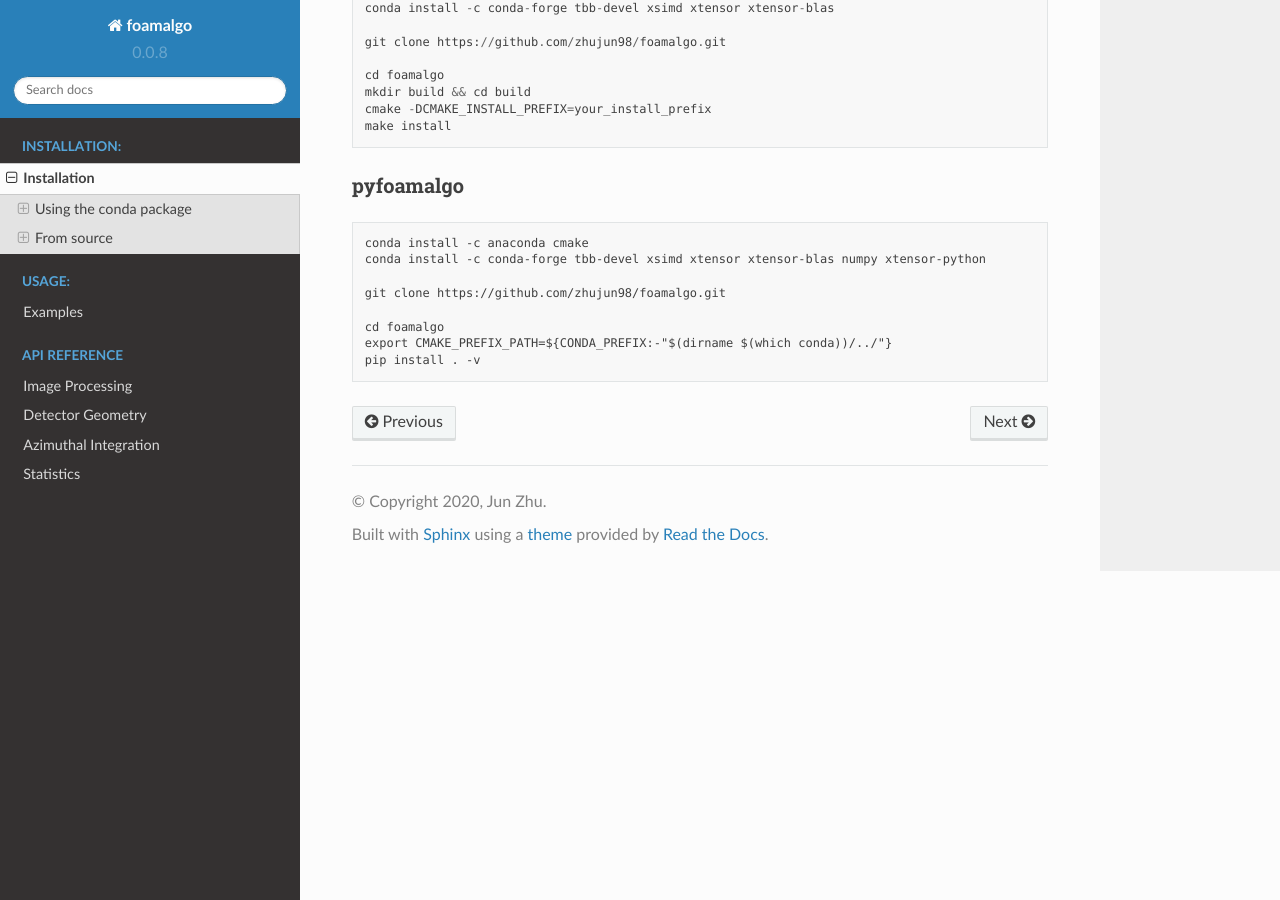
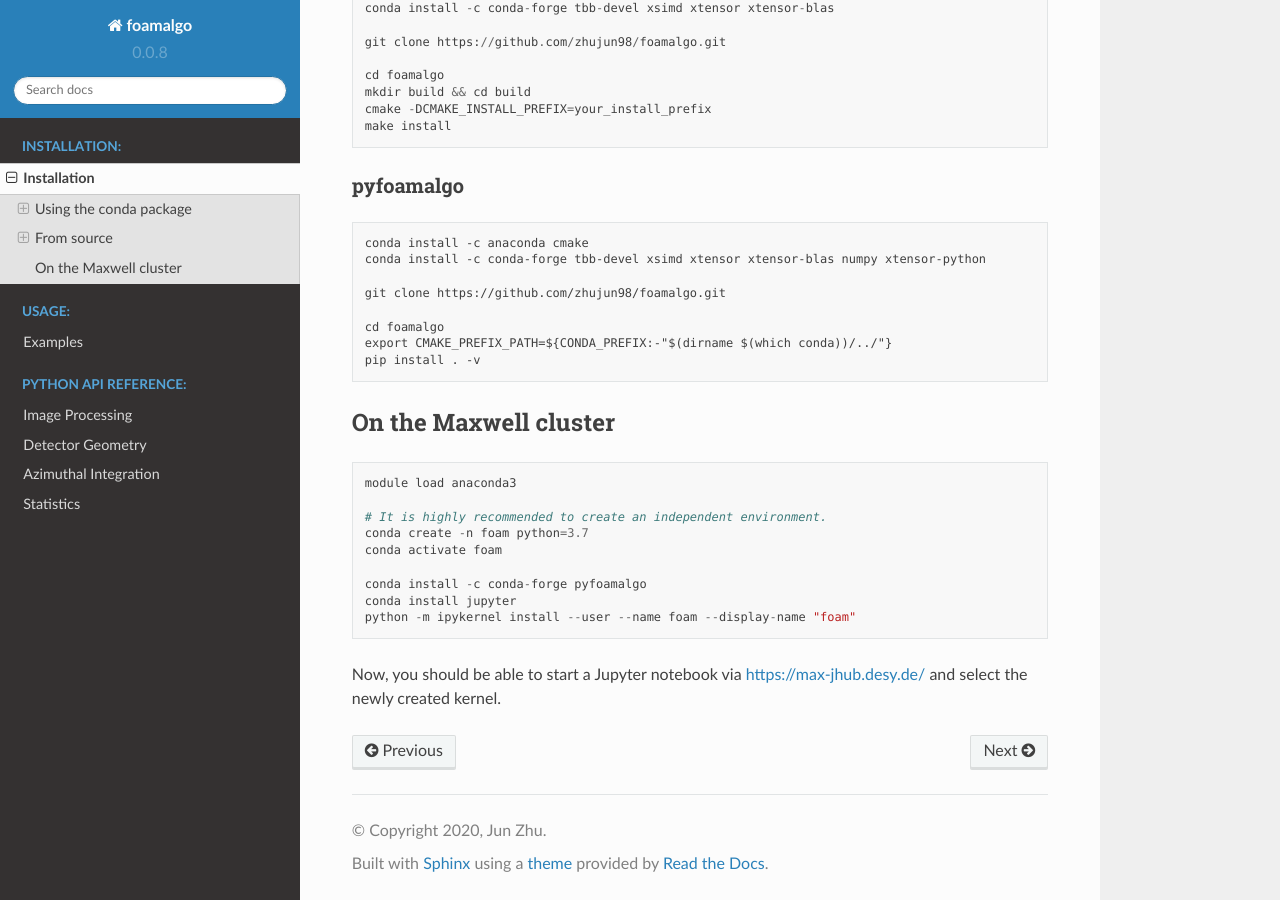
Before and after one commit to zhujun98/foamalgo, a Sphinx documentation site: the page built from docs/source/installation.rst, in a window 1280 px wide and 900 px high, scrolled down 585 px. Built offline with Sphinx 7.4.7 and the Read the Docs theme 2.0.0, drawn with Linux system fonts in a browser that asks for light colours.

Commit message:
Add documentation about installing pyfoamalgo on Maxwell

```diff
--- a/docs/source/index.rst
+++ b/docs/source/index.rst
@@ -7,7 +7,7 @@ Welcome to foamalgo's documentation!
 ====================================
 
 .. toctree::
-   :caption: Installation:
+   :caption: INSTALLATION:
    :maxdepth: 2
 
    installation
@@ -19,7 +19,7 @@ Welcome to foamalgo's documentation!
    examples
 
 .. toctree::
-   :caption: API REFERENCE
+   :caption: PYTHON API REFERENCE:
    :maxdepth: 2
 
    imageproc
--- a/docs/source/installation.rst
+++ b/docs/source/installation.rst
@@ -50,3 +50,22 @@ pyfoamalgo
     cd foamalgo
     export CMAKE_PREFIX_PATH=${CONDA_PREFIX:-"$(dirname $(which conda))/../"}
     pip install . -v
+
+
+On the Maxwell cluster
+----------------------
+
+.. code::
+
+    module load anaconda3
+
+    # It is highly recommended to create an independent environment.
+    conda create -n foam python=3.7
+    conda activate foam
+
+    conda install -c conda-forge pyfoamalgo
+    conda install jupyter
+    python -m ipykernel install --user --name foam --display-name "foam"
+
+Now, you should be able to start a Jupyter notebook via https://max-jhub.desy.de/ and
+select the newly created kernel.
```
